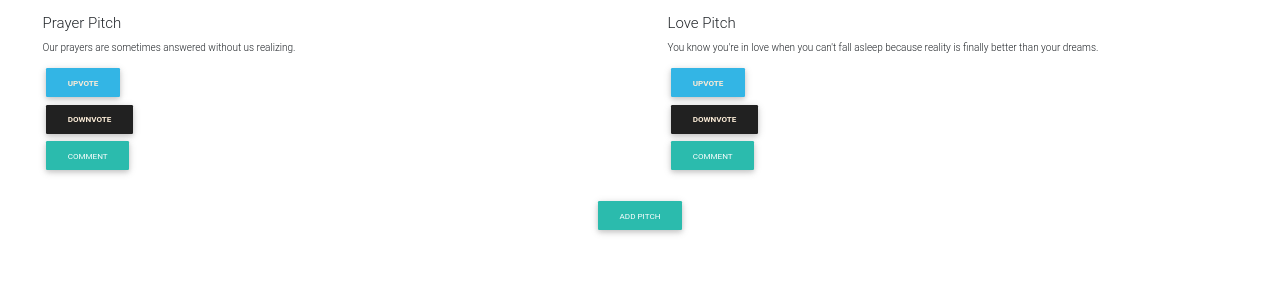
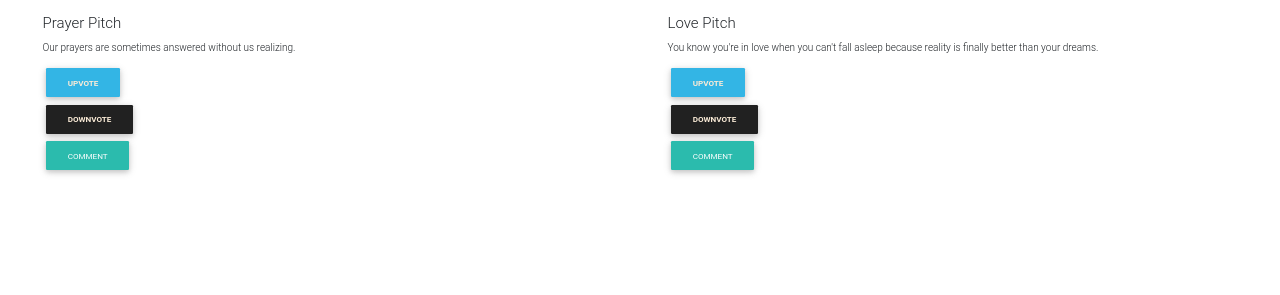
Before and after one commit to muhindokiro/flasktemplate, a Flask app: page / in a window 1280 px wide. Shown: the part 505-800 px from the top of the page. Run offline with Flask 2, Linux system fonts and the light colour scheme; some libraries are stand-ins or nearby versions.

Commit message:
add final changes

```diff
--- a/app/auth/forms.py
+++ b/app/auth/forms.py
@@ -12,8 +12,8 @@ class RegistrationForm(FlaskForm):
     submit = SubmitField('Sign Up')
 
     def validate_email(self,data_field):
-            if User.query.filter_by(email =data_field.data).first():
-                raise ValidationError('There is an account with that email')
+        if User.query.filter_by(email =data_field.data).first():
+            raise ValidationError('There is an account with that email')
 
     def validate_username(self,data_field):
         if User.query.filter_by(username = data_field.data).first():
--- a/app/auth/views.py
+++ b/app/auth/views.py
@@ -29,7 +29,7 @@ def register():
         db.session.add(user)
         db.session.commit()
 
-        mail_message("Welcome to watchlist","email/welcome_user",user.email,user=user)
+        mail_message("Welcome to projectpitch","email/welcome_user",user.email,user=user)
 
         return redirect(url_for('auth.login'))
         title = "New Account"
@@ -39,4 +39,5 @@ def register():
 @login_required
 def logout():
     logout_user()
+    flash('You have been successfully logged out')
     return redirect(url_for("main.index"))
--- a/app/templates/index.html
+++ b/app/templates/index.html
@@ -25,7 +25,7 @@
 <br>
 <a  style="color: antiquewhite" (click)='quoteDown()' class="btn btn-dark"><b> Downvote   {{isDown}} </b></a>
 <br>
-<a href="new_comment.html" class="btn btn-default btn-rounded mb-4">Comment</a>
+<a href="/new_comment" class="btn btn-default btn-rounded mb-4">Comment</a>
 
             </div>
         </div>
@@ -43,8 +43,7 @@
 <br>
 <a  style="color: antiquewhite" (click)='quoteDown()' class="btn btn-dark"><b> Downvote   {{isDown}} </b></a>
 <br>
-<a href="/app/templates/new_comment.html" class="btn btn-default btn-rounded mb-4">
-    Comment</a>
+<a href="/new_comment" class="btn btn-default btn-rounded mb-4">Comment</a>
 
             </div>
         </div>
@@ -62,7 +61,7 @@
 <br>
 <a  style="color: antiquewhite" (click)='quoteDown()' class="btn btn-dark"><b> Downvote   {{isDown}} </b></a>
 <br>
-<a href="/app/templates/new_comment.html" class="btn btn-default btn-rounded mb-4">
+<a href="/new_comment" class="btn btn-default btn-rounded mb-4">
     Comment</a>
 
             </div>
@@ -80,7 +79,7 @@
 <br>
 <a  style="color: antiquewhite" (click)='quoteDown()' class="btn btn-dark"><b> Downvote   {{isDown}} </b></a>
 <br>
-<a href="/app/templates/new_comment.html" class="btn btn-default btn-rounded mb-4">
+<a href="/new_comment" class="btn btn-default btn-rounded mb-4">
     Comment</a>
 
             </div>
@@ -98,7 +97,7 @@
 <br>
 <a  style="color: antiquewhite" (click)='quoteDown()' class="btn btn-dark"><b> Downvote   {{isDown}} </b></a>
 <br>
-<a href="/app/templates/new_comment.html" class="btn btn-default btn-rounded mb-4">
+<a href="/new_comment" class="btn btn-default btn-rounded mb-4">
     Comment</a>
 
             </div>
@@ -116,48 +115,13 @@
 <br>
 <a  style="color: antiquewhite" (click)='quoteDown()' class="btn btn-dark"><b> Downvote   {{isDown}} </b></a>
 <br>
-<a href="/app/templates/new_comment.html" class="btn btn-default btn-rounded mb-4">
+<a href="/new_comment" class="btn btn-default btn-rounded mb-4">
     Comment</a>
 
             </div>
         </div>
         <br>
 </div>
-<div class="modal fade" id="modalSubscriptionForm" tabindex="-1" role="dialog" aria-labelledby="myModalLabel"
-  aria-hidden="true">
-  <div class="modal-dialog" role="document">
-    <div class="modal-content">
-      <div class="modal-header text-center">
-        <h4 class="modal-title w-100 font-weight-bold"></h4>
-        <button type="button" class="close" data-dismiss="modal" aria-label="Close">
-          <span aria-hidden="true">&times;</span>
-        </button>
-      </div>
-      <div class="modal-body mx-3">
-        <div class="md-form mb-5">
-          <i class="fas fa-user prefix grey-text"></i>
-          <input type="text" id="form3" class="form-control validate">
-          <label data-error="wrong" data-success="right" for="form3">Your name</label>
-        </div>
-
-        <div class="md-form mb-4">
-          <i class="fas fa-envelope prefix grey-text"></i>
-          <input type="email" id="form2" class="form-control validate">
-          <label data-error="wrong" data-success="right" for="form2">Your email</label>
-        </div>
-
-      </div>
-      <div class="modal-footer d-flex justify-content-center">
-        <button class="btn btn-indigo">Send <i class="fas fa-paper-plane-o ml-1"></i></button>
-      </div>
-    </div>
-  </div>
-</div>
-
-<div class="text-center">
-  <a href="/pitch" class="btn btn-default btn-rounded mb-4">
-    Add Pitch</a>
-</div>
 
 </body>
 
--- a/app/templates/pitch.html
+++ b/app/templates/pitch.html
@@ -1,5 +1,6 @@
 {% extends 'base.html'%}
-<p>Lorem ipsum dolor sit amet, consectetur adipisicing elit. Culpa ipsam eos esse quidem architecto, facilis recusandae quod, atque praesentium, autem iste. Ipsa ad commodi, fugiat obcaecati dignissimos amet eum perferendis!
+<p>
+    Lorem ipsum dolor sit amet, consectetur adipisicing elit. Culpa ipsam eos esse quidem architecto, facilis recusandae quod, atque praesentium, autem iste. Ipsa ad commodi, fugiat obcaecati dignissimos amet eum perferendis!
     Lorem ipsum dolor sit amet consectetur adipisicing elit. Cumque deserunt error autem soluta tempora praesentium dolores repudiandae neque consequuntur distinctio fugit facere ipsum esse, perferendis repellendus optio iusto obcaecati. Quas.
     Lorem ipsum dolor, sit amet consectetur adipisicing elit. Dignissimos ipsum eum, laudantium temporibus deleniti sapiente dolorum eligendi, reiciendis vel neque eos. Quis odio nesciunt fugiat aspernatur consequatur in, assumenda impedit.
     Lorem ipsum dolor sit amet consectetur adipisicing elit. Placeat numquam quia esse veniam consequatur mollitia maxime quae repellendus eum delectus. Totam, molestiae modi laborum magni quos voluptas libero vel sapiente.
```
Also changed, not shown: app/main/views.py (+4 -10 lines), app/models.py (+7 -4 lines), app/templates/profile/profile.html (+44 -3 lines), config.py (+8 -3 lines), migrations/versions/ee9f5cf2af00_made_change_in_migration.py (added, +30 -0 lines), test/test_user.py (+4 -4 lines), app/static/photos/assassins_creed.jpg (added).
